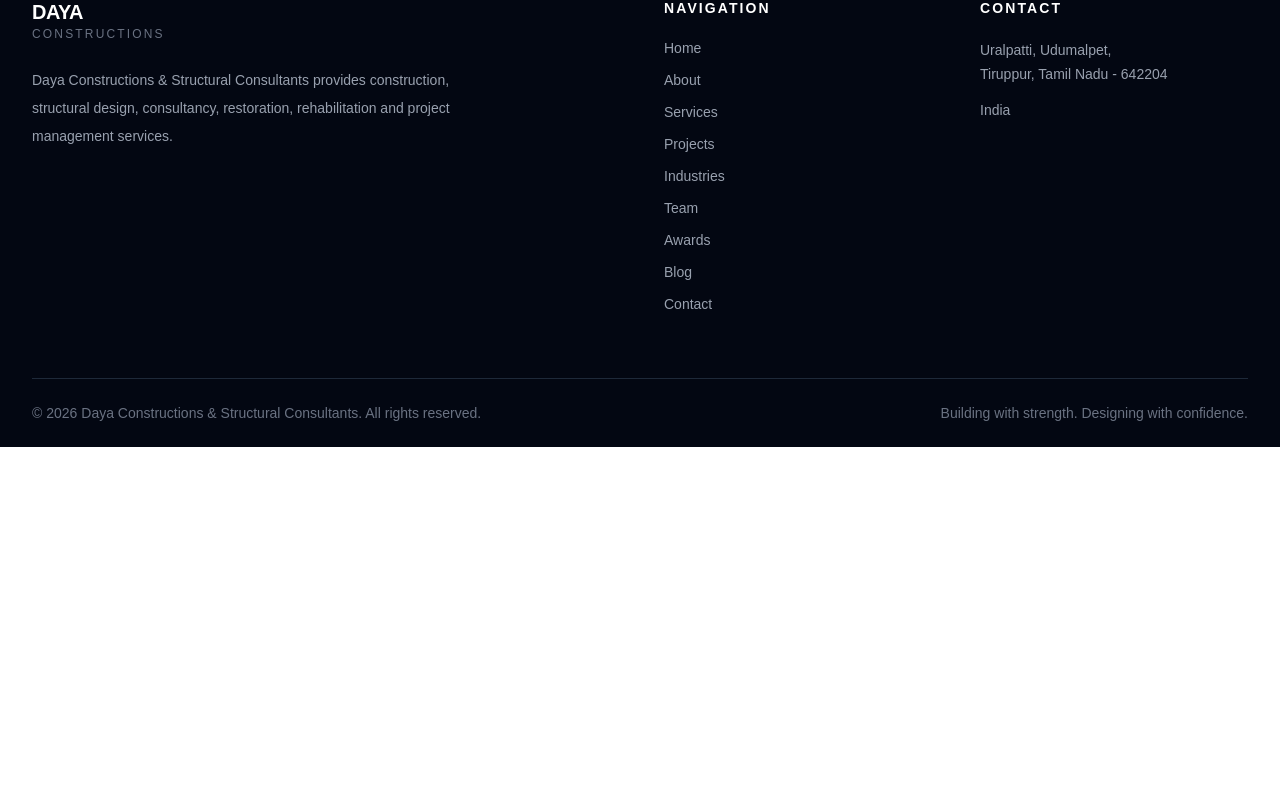
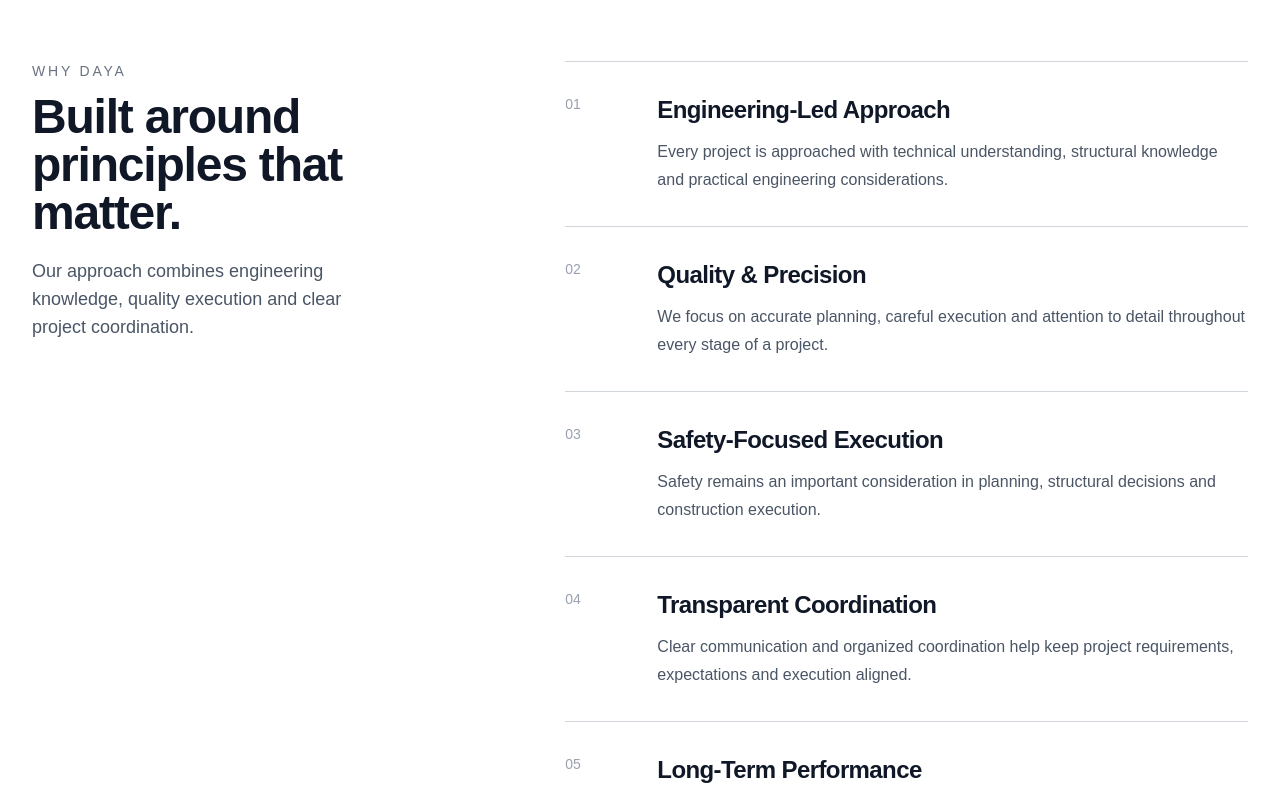
Before and after one commit to Sumolegen/Construction-Website, a Next.js app: page / in a window 1280 px wide. Shown: the part 5740-6540 px from the top of the page. Before the commit the page ends 6187 px from the top, so only its background shows below. Built offline with nearby package versions, Linux system fonts and the light colour scheme.

Commit message:
ProjectsPreview-added

```diff
--- /dev/null
+++ b/src/Components/sections/WhyDayaPreview.tsx
@@ -0,0 +1,80 @@
+import Container from "../ui/Container";
+import SectionHeading from "../ui/SectionHeading";
+
+const principles = [
+  {
+    number: "01",
+    title: "Engineering-Led Approach",
+    description:
+      "Every project is approached with technical understanding, structural knowledge and practical engineering considerations.",
+  },
+  {
+    number: "02",
+    title: "Quality & Precision",
+    description:
+      "We focus on accurate planning, careful execution and attention to detail throughout every stage of a project.",
+  },
+  {
+    number: "03",
+    title: "Safety-Focused Execution",
+    description:
+      "Safety remains an important consideration in planning, structural decisions and construction execution.",
+  },
+  {
+    number: "04",
+    title: "Transparent Coordination",
+    description:
+      "Clear communication and organized coordination help keep project requirements, expectations and execution aligned.",
+  },
+  {
+    number: "05",
+    title: "Long-Term Performance",
+    description:
+      "Our approach considers durability, functionality and the long-term performance of the structures we work on.",
+  },
+];
+
+export default function WhyDayaPreview() {
+  return (
+    <section className="bg-white py-24 sm:py-28 lg:py-32">
+      <Container>
+        <div className="grid gap-12 lg:grid-cols-12 lg:gap-16">
+          {/* Section Heading */}
+          <div className="lg:col-span-4">
+            <SectionHeading
+              eyebrow="Why Daya"
+              title="Built around principles that matter."
+              description="Our approach combines engineering knowledge, quality execution and clear project coordination."
+            />
+          </div>
+
+          {/* Principles */}
+          <div className="lg:col-span-7 lg:col-start-6">
+            <div className="border-t border-gray-300">
+              {principles.map((principle) => (
+                <article
+                  key={principle.number}
+                  className="grid gap-5 border-b border-gray-300 py-7 sm:grid-cols-[60px_1fr] sm:gap-8 sm:py-8"
+                >
+                  <span className="text-sm font-medium text-gray-400">
+                    {principle.number}
+                  </span>
+
+                  <div>
+                    <h3 className="text-xl font-semibold tracking-tight text-gray-900 sm:text-2xl">
+                      {principle.title}
+                    </h3>
+
+                    <p className="mt-3 max-w-2xl text-sm leading-7 text-gray-600 sm:text-base">
+                      {principle.description}
+                    </p>
+                  </div>
+                </article>
+              ))}
+            </div>
+          </div>
+        </div>
+      </Container>
+    </section>
+  );
+}
--- a/src/app/page.tsx
+++ b/src/app/page.tsx
@@ -3,6 +3,7 @@ import AboutPreview from "../Components/sections/AboutPreview";
 import ServicesPreview from "@/Components/sections/ServicesPreview";
 import ProjectsPreview from "@/Components/sections/ProjectsPreview";
 import ExpertisePreview from "@/Components/sections/ExpertisePreview";
+import WhyDayaPreview from "../Components/sections/WhyDayaPreview";
 
 export default function Home() {
   return (
@@ -12,6 +13,7 @@ export default function Home() {
       <ServicesPreview />
       <ProjectsPreview />
       <ExpertisePreview />
+      <WhyDayaPreview />
     </main>
   );
 }
```
